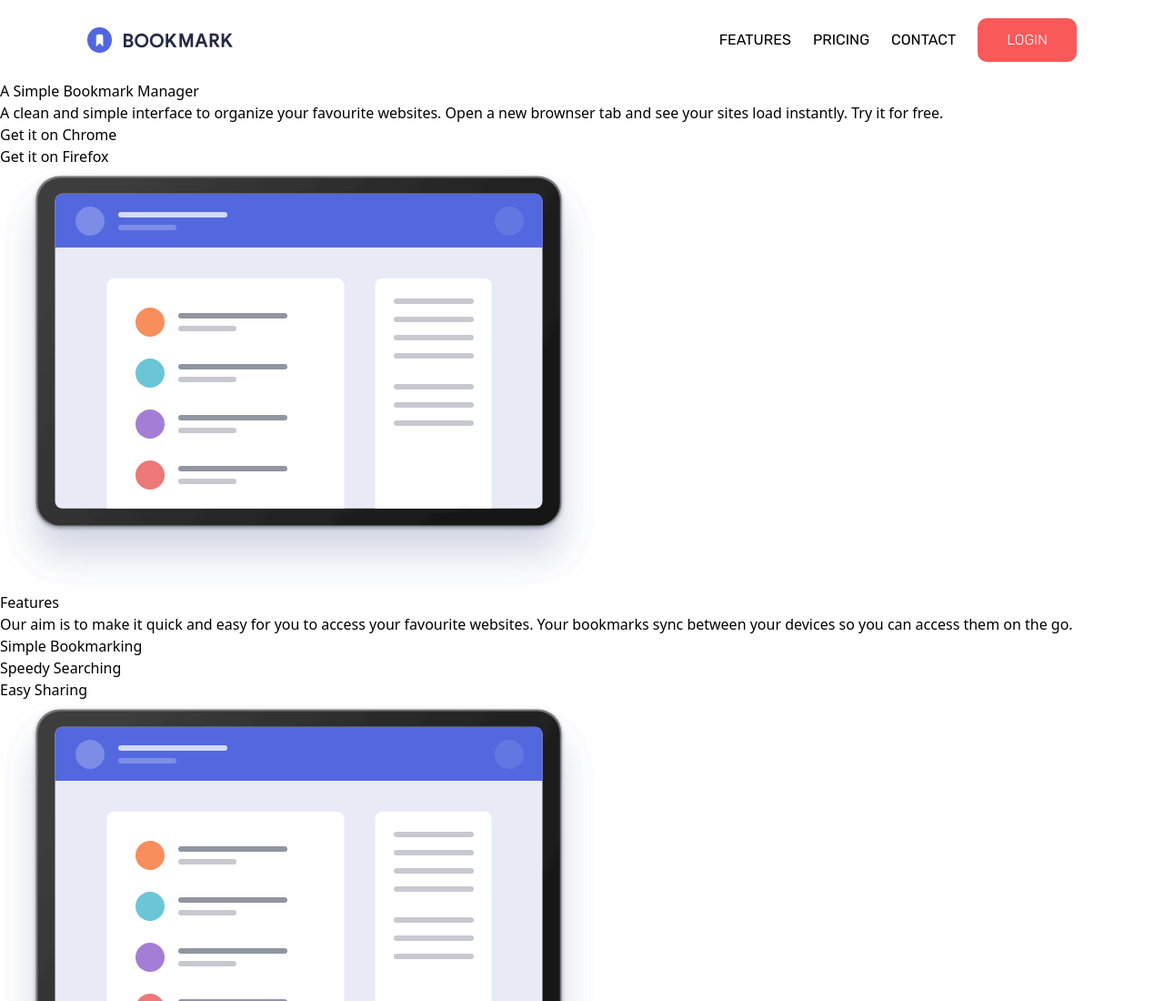
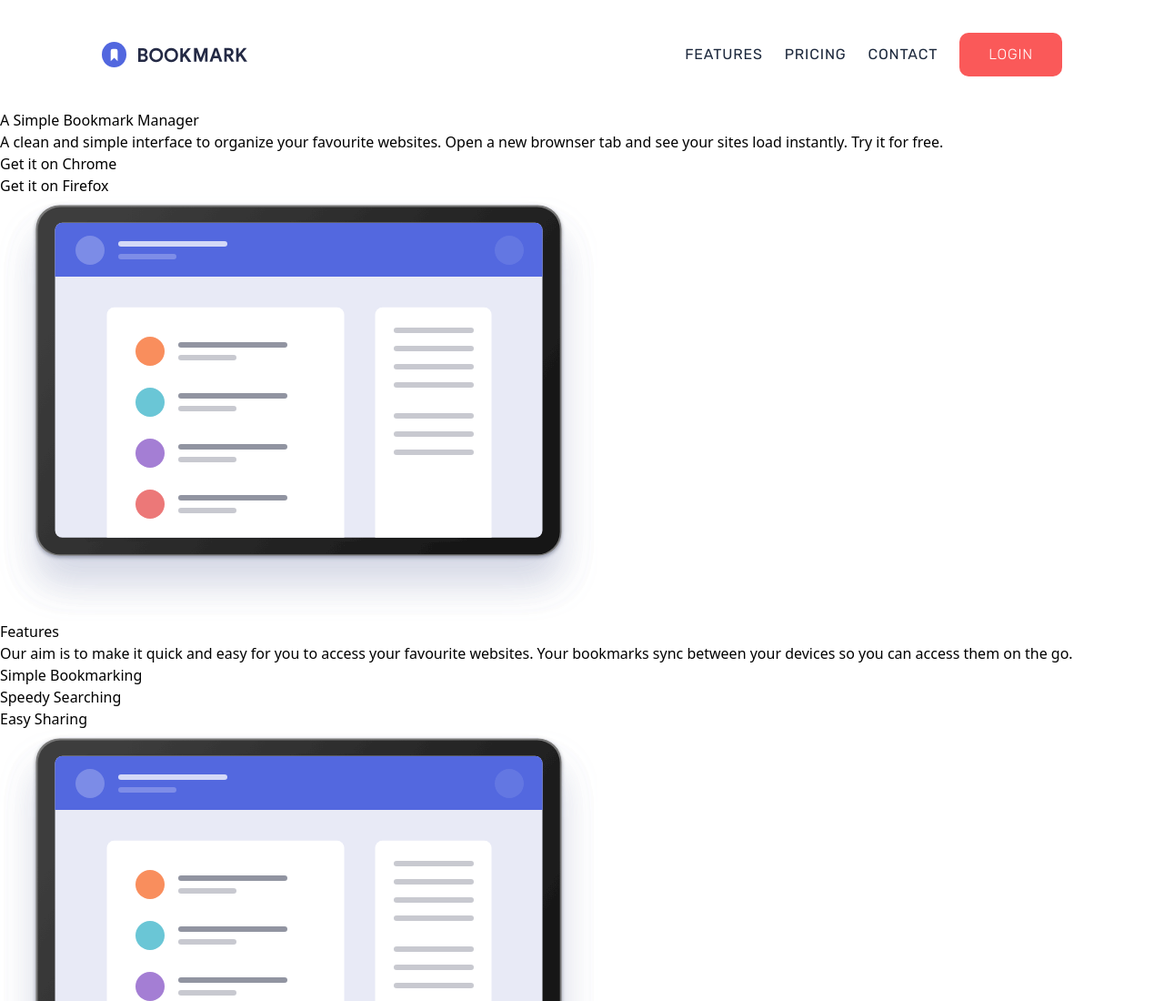
Before and after one commit to zanlamar/ITA-S1.MAQUETACION, a website: page tailwind/index.html in a window 1280 px wide. Shown: the top 1100 px of the page at 91% size. Drawn offline with Linux system fonts and the light colour scheme.

Commit message:
headers M+D ok

```diff
--- a/tailwind/index.html
+++ b/tailwind/index.html
@@ -19,19 +19,19 @@
 <body>
 
     <!-- Header -->
-    <header class="w-full px-4 py-6 bg-white font-[Rubik]">
+    <header class="w-full px-8 py-10 bg-white font-[Rubik]">
             <!-- Header desktop -->
-            <nav class="hidden md:flex flex-row items-center justify-between gap-[8rem] px-20 mx-auto">
+            <nav class="hidden md:flex flex-row items-center justify-between gap-5 px-20 mx-auto">
                 <!-- Header desktop-logo -->
                 <div>
                     <img src="/vanilla/recursos/Recursosentrega S1.2.-20250519/Imagenes/logo-bookmark.svg" alt="Brand logo" class="object-contain w-[160px] min-w-[160px]">
                 </div>
                 <!-- Header desktop-menu -->
                 <div>
-                    <ul class="flex flex-row items-center list-none h-10 m-0 p-0 gap-6 font-normal text-base">
-                        <li><a href="#" class="hover:text-[#fa5959]">FEATURES</a></li>
-                        <li><a href="#" class="hover:text-[#fa5959]">PRICING</a></li>
-                        <li><a href="#" class="hover:text-[#fa5959]">CONTACT</a></li>
+                    <ul class="flex flex-row items-center list-none h-10 m-0 p-0 gap-6 font-normal text-base tracking-wider">
+                        <li><a href="#" class=" text-slate-800 hover:text-[#fa5959]">FEATURES</a></li>
+                        <li><a href="#" class=" text-slate-800 hover:text-[#fa5959]">PRICING</a></li>
+                        <li><a href="#" class=" text-slate-800 hover:text-[#fa5959]">CONTACT</a></li>
                         <li><button class="bg-[#fa5959] text-white px-8 py-3 rounded-[10px] font-light hover:bg-[#252b46] hover:scale-110 transition-transform">LOGIN</button></li>
                     </ul>
                 </div>
@@ -40,15 +40,17 @@
 
         <!-- Header mobile -->
             <!-- navbar mobile -->
-            <nav class="flex md:hidden">
+            <nav class="flex md:hidden gap-4 px-20 mx-auto flex-row justify-between items-center w-min:[300px]">
                 <div class="navbarMobile-logo">
-                    <img src="/vanilla/recursos/Recursosentrega S1.2.-20250519/Imagenes/logo-bookmark.svg" alt="Brand logo">
+                    <img src="/vanilla/recursos/Recursosentrega S1.2.-20250519/Imagenes/logo-bookmark.svg" alt="Brand logo" class="object-contain h-10 w-[160px] min-w-[160px]">
                 </div>
 
                 <div class="navbarMobile-containerCheck">
                     <input type="checkbox" id="check" class="hidden">
-                    <label for="check" class="showMenu">
-                            <img src="/vanilla/recursos/Recursosentrega S1.2.-20250519/Imagenes/icon-hamburger.svg">
+
+                    <!-- navbar mobile - icono hamburger-->
+                    <label for="check" class="">
+                            <img src="/vanilla/recursos/Recursosentrega S1.2.-20250519/Imagenes/icon-hamburger.svg" class="object-contain content-center items-center m-0 p0 flex-wrap">
                     </label>
                 </div>
 
```
Also changed, not shown: tailwind/src/output.css.
